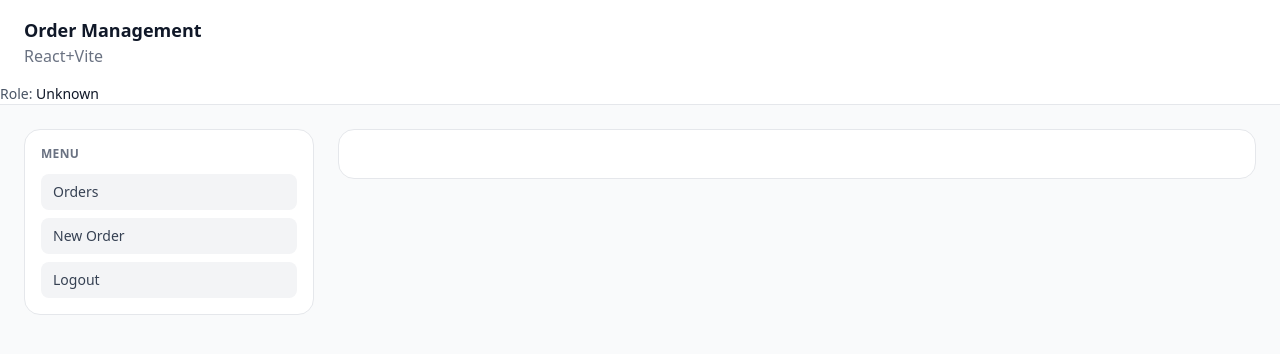
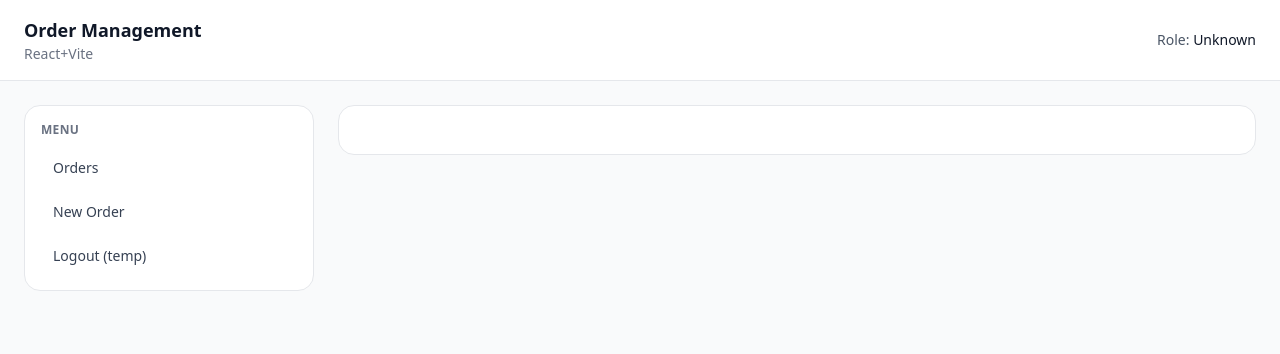
Before and after one commit to ArnavSAMA/order-management-frontend, a React (Vite) app: page / in a window 1280 px wide. Shown: the top 354 px of the page. Built offline with nearby package versions, Linux system fonts and the light colour scheme.

Commit message:
feat: build pc layout with tailwind

```diff
--- a/src/layouts/PcLayout.tsx
+++ b/src/layouts/PcLayout.tsx
@@ -24,16 +24,18 @@ export default function PcLayout() {
         <div className="min-h-screen bg-gray-50">
             {/* Top header */}
             <header className="border-b border-gray-200 bg-white ">
-                <div className="mx-auto flex max-x-7xl items-center justify-between px-6 py-4">
+                <div className="mx-auto flex max-w-7xl items-center justify-between px-6 py-4">
                     <div>
                         <h1 className="text-lg font-semibold text-gray-900">Order Management</h1>
-                        <p className="test-sm text-gray-500">React+Vite</p>
+                        <p className="text-sm text-gray-500">React+Vite</p>
+                    </div>
+
+                    <div className="text-sm text-gray-600">
+                        Role: <span className="font-medium text-gray-900">Unknown</span>
                     </div>
                 </div>
 
-                <div className="text-sm text-gray-600">
-                    Role: <span className="font-medium text-gray-900">Unknown</span>
-                </div>
+
             </header>
 
             {/* Body: sidebar+content */}
@@ -44,11 +46,12 @@ export default function PcLayout() {
                             Menu
                         </p>
 
-                        <div className="space-y-2 text-sm text-gray-700">
-                            <div className="rounded-lg bg-gray-100 px-3 py-2">Orders</div>
-                            <div className="rounded-lg bg-gray-100 px-3 py-2">New Order</div>
-                            <div className="rounded-lg bg-gray-100 px-3 py-2">Logout</div>
-                        </div>
+                        <nav className="space-y-2">
+                            <NavItem to="/orders" label="Orders" />
+                            <NavItem to="/orders/new" label="New Order" />
+                            <NavItem to="/login" label="Logout (temp)" />
+                        </nav>
+
                     </div>
                 </aside>
 
```
